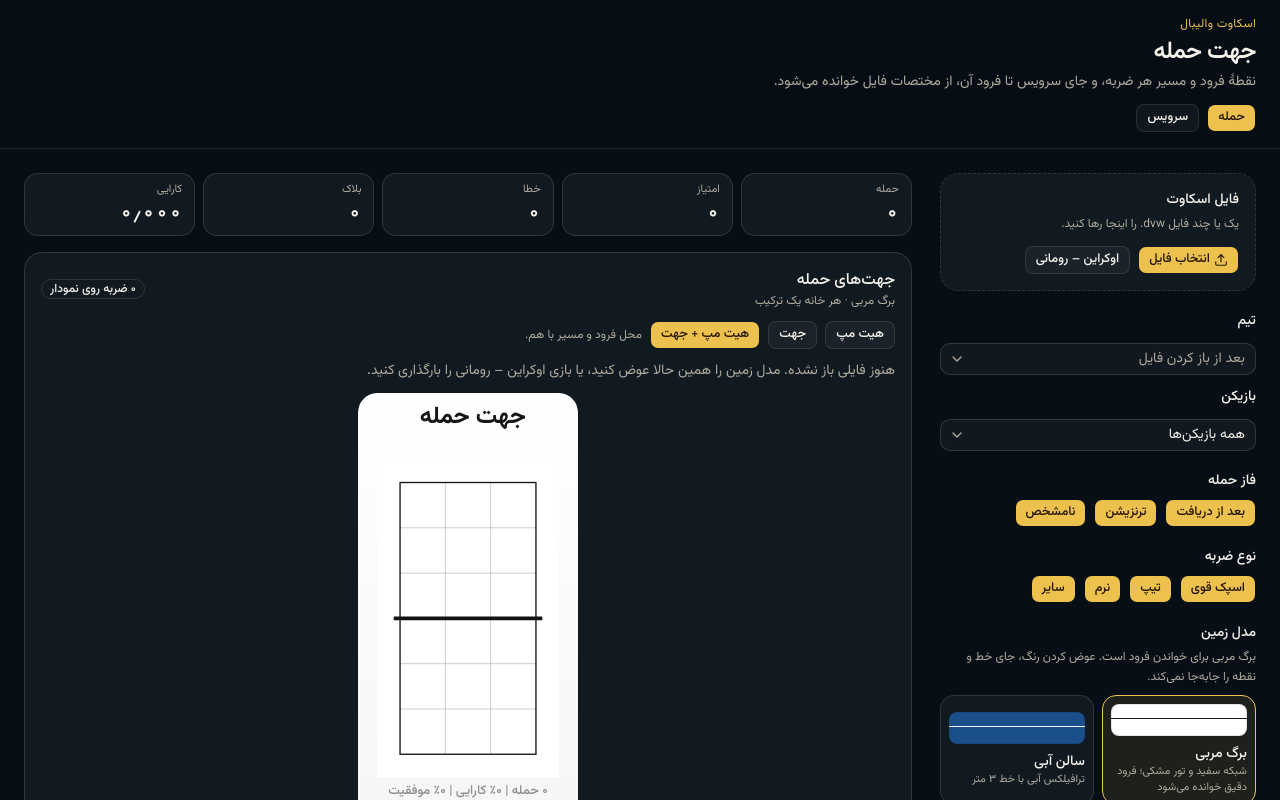
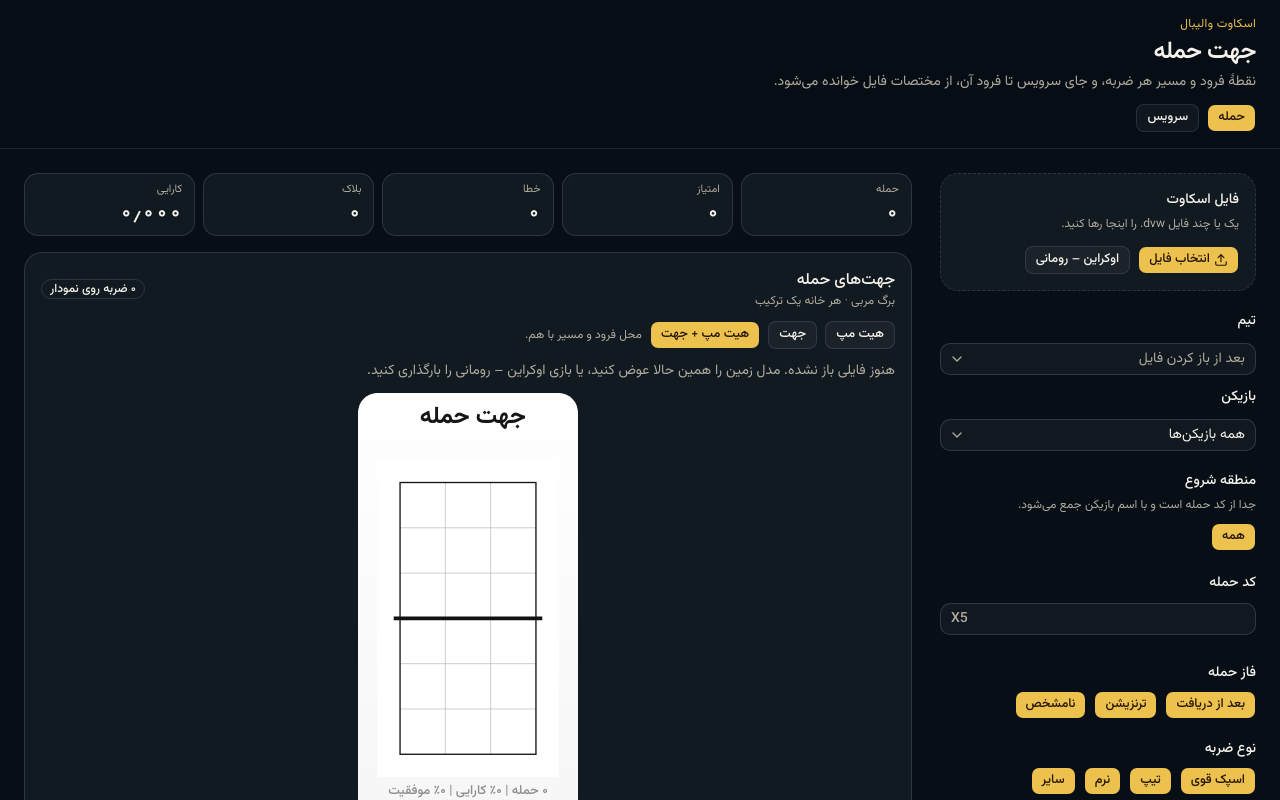
Before and after one commit to kiyarashM13/Volley_heatmap, a Next.js app: page / in a window 1280 px wide. Shown: the top 800 px of the page. Built offline with nearby package versions, Linux system fonts and the light colour scheme.

Commit message:
Filter attacks by start zone and attack code.
The two filters stay separate and combine with the player. Zone 4 can stand alone, and a code search such as X5 narrows the same set.

Co-authored-by: kiyarash.maleki13 <kiyarash.maleki13@gmail.com>

```diff
--- a/components/attack-app.tsx
+++ b/components/attack-app.tsx
@@ -6,6 +6,7 @@ import { useMemo, useRef, useState } from "react"
 import { CourtCanvas } from "@/components/court-canvas"
 import { Badge } from "@/components/ui/badge"
 import { Button } from "@/components/ui/button"
+import { Input } from "@/components/ui/input"
 import { Select, SelectContent, SelectItem, SelectTrigger, SelectValue } from "@/components/ui/select"
 import { COURT_THEMES, DEFAULT_COURT, courtById } from "@/lib/courts"
 import { bytesToBlob, canvasToJpeg, downloadBlob, jpegBytesToPdf } from "@/lib/pdf"
@@ -23,6 +24,8 @@ const HITS: { id: Hit; label: string }[] = [
   { id: "soft", label: "نرم" },
   { id: "other", label: "سایر" },
 ]
+
+const ZONE_ORDER = ["4", "3", "2", "1", "6", "5", "7", "8", "9"]
 
 const PLOTS: { id: PlotMode; label: string; hint: string }[] = [
   { id: "heatmap", label: "هیت مپ", hint: "فقط محل فرود، بدون خط جهت." },
@@ -63,6 +66,27 @@ function eventsOf(match: ScoutMatch, skill: Skill) {
   return skill === "serve" ? match.serves : match.attacks
 }
 
+function zoneMatches(attack: Attack, zones: string[]) {
+  if (zones.length === 0) return true
+  return zones.includes(attack.startZone ?? "")
+}
+
+function codeMatches(attack: Attack, query: string) {
+  const needle = query.trim().toUpperCase()
+  if (!needle) return true
+  return (attack.attackCode?.trim() || "NA").toUpperCase().includes(needle)
+}
+
+function attackNote(zones: string[], query: string) {
+  const parts: string[] = []
+  if (zones.length > 0) {
+    parts.push(`منطقه ${zones.map((zone) => Number(zone).toLocaleString("fa-IR")).join("، ")}`)
+  }
+  const code = query.trim().toUpperCase()
+  if (code) parts.push(code)
+  return parts.join(" · ")
+}
+
 export function AttackApp() {
   const canvasRef = useRef<HTMLCanvasElement>(null)
   const inputRef = useRef<HTMLInputElement>(null)
@@ -75,6 +99,8 @@ export function AttackApp() {
     phases: { reception: true, transition: true, other: true },
     hits: { hard: true, tip: true, soft: true, other: true },
     player: "all",
+    startZones: [],
+    codeQuery: "",
     group: "code",
     mode: "both",
   })
@@ -104,6 +130,8 @@ export function AttackApp() {
     for (const match of matches) {
       for (const attack of eventsOf(match, skill)) {
         if (attack.team !== team) continue
+        if (skill === "attack" && !zoneMatches(attack, filters.startZones)) continue
+        if (skill === "attack" && !codeMatches(attack, filters.codeQuery)) continue
         const key = playerKey(attack)
         const existing = map.get(key)
         if (existing) existing.count += 1
@@ -111,7 +139,7 @@ export function AttackApp() {
       }
     }
     return [...map.values()].sort((a, b) => Number(a.number) - Number(b.number) || a.name.localeCompare(b.name))
-  }, [matches, team, skill])
+  }, [matches, team, skill, filters.startZones, filters.codeQuery])
 
   const player = players.some((item) => item.key === filters.player) ? filters.player : "all"
   const selectedPlayer = players.find((item) => item.key === player)
@@ -119,7 +147,7 @@ export function AttackApp() {
     ? `#${selectedPlayer.number} - ${selectedPlayer.name || selectedPlayer.number}`
     : team || (skill === "serve" ? "سرویس" : "جهت حمله")
 
-  const visible = useMemo(() => {
+  const scoped = useMemo(() => {
     return matches.flatMap((match) =>
       eventsOf(match, skill).filter(
         (attack) =>
@@ -129,7 +157,43 @@ export function AttackApp() {
           (player === "all" || playerKey(attack) === player),
       ),
     )
-  }, [matches, team, filters, player, skill])
+  }, [matches, team, filters.phases, filters.hits, player, skill])
+
+  const zoneChoices = useMemo(() => {
+    const counts = new Map<string, number>()
+    for (const attack of scoped) {
+      if (!attack.startZone) continue
+      counts.set(attack.startZone, (counts.get(attack.startZone) ?? 0) + 1)
+    }
+    return ZONE_ORDER.filter((zone) => counts.has(zone) || filters.startZones.includes(zone)).map((zone) => ({
+      zone,
+      count: counts.get(zone) ?? 0,
+    }))
+  }, [scoped, filters.startZones])
+
+  const codeChoices = useMemo(() => {
+    const counts = new Map<string, number>()
+    for (const attack of scoped) {
+      if (!zoneMatches(attack, filters.startZones)) continue
+      const code = attack.attackCode?.trim() || "NA"
+      counts.set(code, (counts.get(code) ?? 0) + 1)
+    }
+    const query = filters.codeQuery.trim().toUpperCase()
+    return [...counts.entries()]
+      .filter(([code]) => !query || code.toUpperCase().includes(query))
+      .sort((a, b) => b[1] - a[1] || a[0].localeCompare(b[0], "en", { numeric: true }))
+      .map(([code, count]) => ({ code, count }))
+  }, [scoped, filters.startZones, filters.codeQuery])
+
+  const visible = useMemo(() => {
+    return scoped.filter(
+      (attack) =>
+        (skill === "serve" || zoneMatches(attack, filters.startZones)) &&
+        (skill === "serve" || codeMatches(attack, filters.codeQuery)),
+    )
+  }, [scoped, skill, filters.startZones, filters.codeQuery])
+
+  const note = skill === "attack" ? attackNote(filters.startZones, filters.codeQuery) : ""
 
   const stats = useMemo(() => {
     const kills = visible.filter((attack) => attack.evaluation === "#").length
@@ -371,6 +435,90 @@ export function AttackApp() {
           {skill === "attack" ? (
           <>
           <section>
+            <p className="text-sm font-medium">منطقه شروع</p>
+            <p className="mt-1 text-xs leading-5 text-muted-foreground">
+              جدا از کد حمله است و با اسم بازیکن جمع می‌شود.
+            </p>
+            <div className="mt-2 flex flex-wrap gap-2">
+              <Button
+                type="button"
+                size="sm"
+                variant={filters.startZones.length === 0 ? "default" : "outline"}
+                aria-pressed={filters.startZones.length === 0}
+                onClick={() => setFilters((current) => ({ ...current, startZones: [] }))}
+              >
+                همه
+              </Button>
+              {zoneChoices.map((item) => {
+                const on = filters.startZones.includes(item.zone)
+                return (
+                  <Button
+                    key={item.zone}
+                    type="button"
+                    size="sm"
+                    variant={on ? "default" : "outline"}
+                    aria-pressed={on}
+                    data-zone={item.zone}
+                    onClick={() =>
+                      setFilters((current) => {
+                        const selected = current.startZones
+                        if (selected.length === 0) return { ...current, startZones: [item.zone] }
+                        const next = selected.includes(item.zone)
+                          ? selected.filter((zone) => zone !== item.zone)
+                          : [...selected, item.zone]
+                        return { ...current, startZones: next }
+                      })
+                    }
+                  >
+                    {fa(Number(item.zone))}
+                    <span className="text-[11px] opacity-80">({fa(item.count)})</span>
+                  </Button>
+                )
+              })}
+            </div>
+          </section>
+
+          <section>
+            <label className="text-sm font-medium" htmlFor="attack-code">
+              کد حمله
+            </label>
+            <Input
+              id="attack-code"
+              dir="ltr"
+              className="mt-2 font-medium"
+              value={filters.codeQuery}
+              placeholder="X5"
+              onChange={(event) =>
+                setFilters((current) => ({ ...current, codeQuery: event.target.value.toUpperCase() }))
+              }
+            />
+            <div className="mt-2 flex flex-wrap gap-2">
+              {codeChoices.map((item) => {
+                const on = filters.codeQuery.trim().toUpperCase() === item.code
+                return (
+                  <Button
+                    key={item.code}
+                    type="button"
+                    size="sm"
+                    variant={on ? "default" : "outline"}
+                    aria-pressed={on}
+                    data-code={item.code}
+                    onClick={() =>
+                      setFilters((current) => ({
+                        ...current,
+                        codeQuery: current.codeQuery.trim().toUpperCase() === item.code ? "" : item.code,
+                      }))
+                    }
+                  >
+                    <span dir="ltr">{item.code}</span>
+                    <span className="text-[11px] opacity-80">({fa(item.count)})</span>
+                  </Button>
+                )
+              })}
+            </div>
+          </section>
+
+          <section>
             <p className="text-sm font-medium">فاز حمله</p>
             <div className="mt-2 flex flex-wrap gap-2">
               {PHASES.map((phase) => (
@@ -516,6 +664,7 @@ export function AttackApp() {
                     : filters.group === "rotation"
                       ? " · شش چرخش"
                       : " · همه روی یک زمین"}
+                  {note ? ` · ${note}` : ""}
                 </p>
               </div>
               <Badge variant="outline">{fa(visible.length)} {skill === "serve" ? "سرویس روی نمودار" : "ضربه روی نمودار"}</Badge>
@@ -556,6 +705,7 @@ export function AttackApp() {
               themeId={themeId}
               title={chartTitle}
               skill={skill}
+              note={note}
             />
             <div className="mt-3 flex flex-wrap items-center gap-3 text-xs text-muted-foreground">
               {filters.mode === "heatmap" ? (
--- /dev/null
+++ b/components/ui/input.tsx
@@ -0,0 +1,19 @@
+import * as React from "react"
+import { Input as InputPrimitive } from "@base-ui/react/input"
+import { cn } from "cn"
+
+function Input({ className, type, ...props }: React.ComponentProps<"input">) {
+  return (
+    <InputPrimitive
+      type={type}
+      data-slot="input"
+      className={cn(
+        "h-8 w-full min-w-0 rounded-lg border border-input bg-transparent px-2.5 py-1 text-base transition-colors outline-none file:inline-flex file:h-6 file:border-0 file:bg-transparent file:text-sm file:font-medium file:text-foreground placeholder:text-muted-foreground focus-visible:border-ring focus-visible:ring-3 focus-visible:ring-ring/50 disabled:pointer-events-none disabled:cursor-not-allowed disabled:bg-input/50 disabled:opacity-50 aria-invalid:border-destructive aria-invalid:ring-3 aria-invalid:ring-destructive/20 md:text-sm dark:bg-input/30 dark:disabled:bg-input/80 dark:aria-invalid:border-destructive/50 dark:aria-invalid:ring-destructive/40",
+        className
+      )}
+      {...props}
+    />
+  )
+}
+
+export { Input }
--- a/lib/court-geom.ts
+++ b/lib/court-geom.ts
@@ -80,6 +80,7 @@ export function buildLayout(
   columns: number,
   title: string,
   skill: Skill = "attack",
+  note = "",
 ): ChartLayout {
   const source = panelsFor(attacks, group)
   const panels = source.length > 0 ? source : [{ label: null, attacks: [] }]
@@ -88,7 +89,7 @@ export function buildLayout(
   const rows = Math.ceil(panels.length / cols)
   const labelH = group === "court" ? 0 : 22
   const footerH = 28
-  const titleH = 40
+  const titleH = note ? 56 : 40
   const gapX = 18
   const gapY = 20
   const padX = 18
--- a/lib/types.ts
+++ b/lib/types.ts
@@ -43,6 +43,8 @@ export type Filters = {
   phases: Record<Phase, boolean>
   hits: Record<Hit, boolean>
   player: string
+  startZones: string[]
+  codeQuery: string
   group: GroupMode
   mode: PlotMode
 }
```
Also changed, not shown: components/court-canvas.tsx (+5 -4 lines), lib/draw-court.ts (+14 -2 lines), 1 other file (tests, documents, lock files or other folders).
